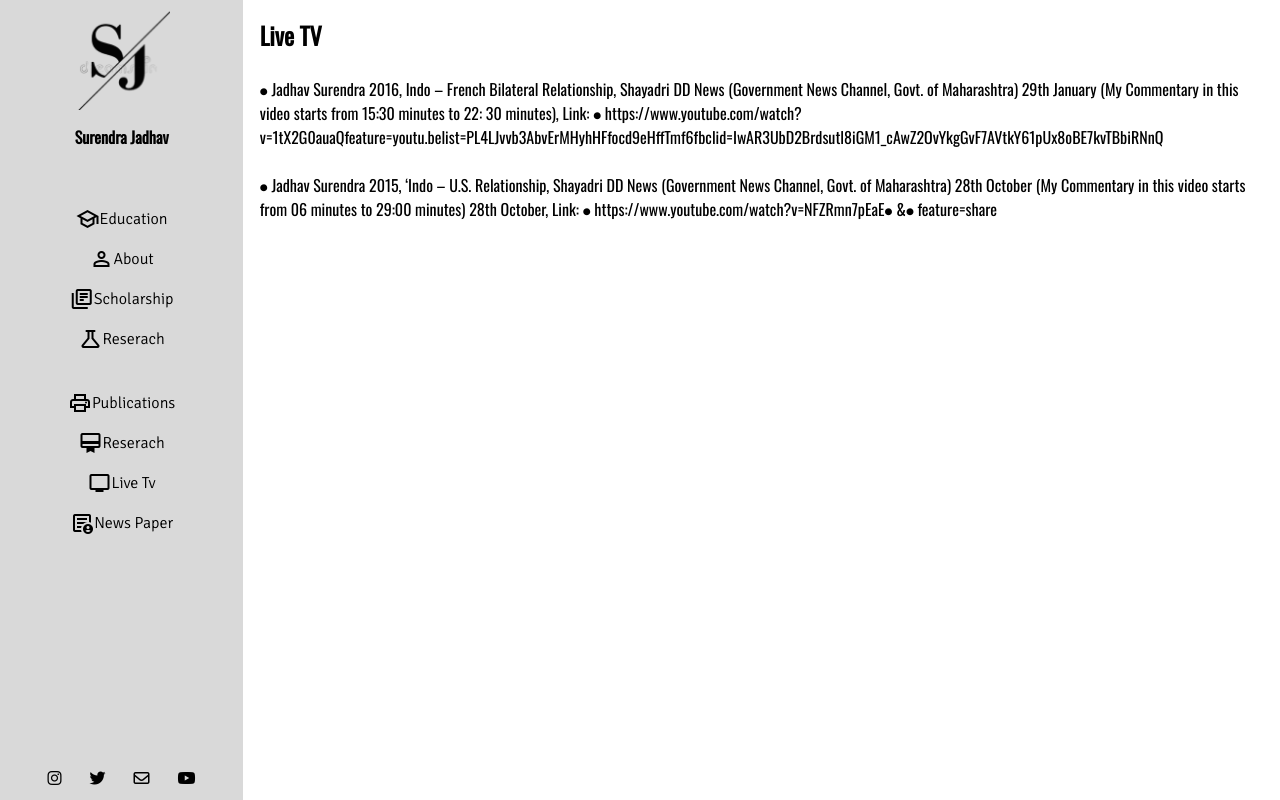
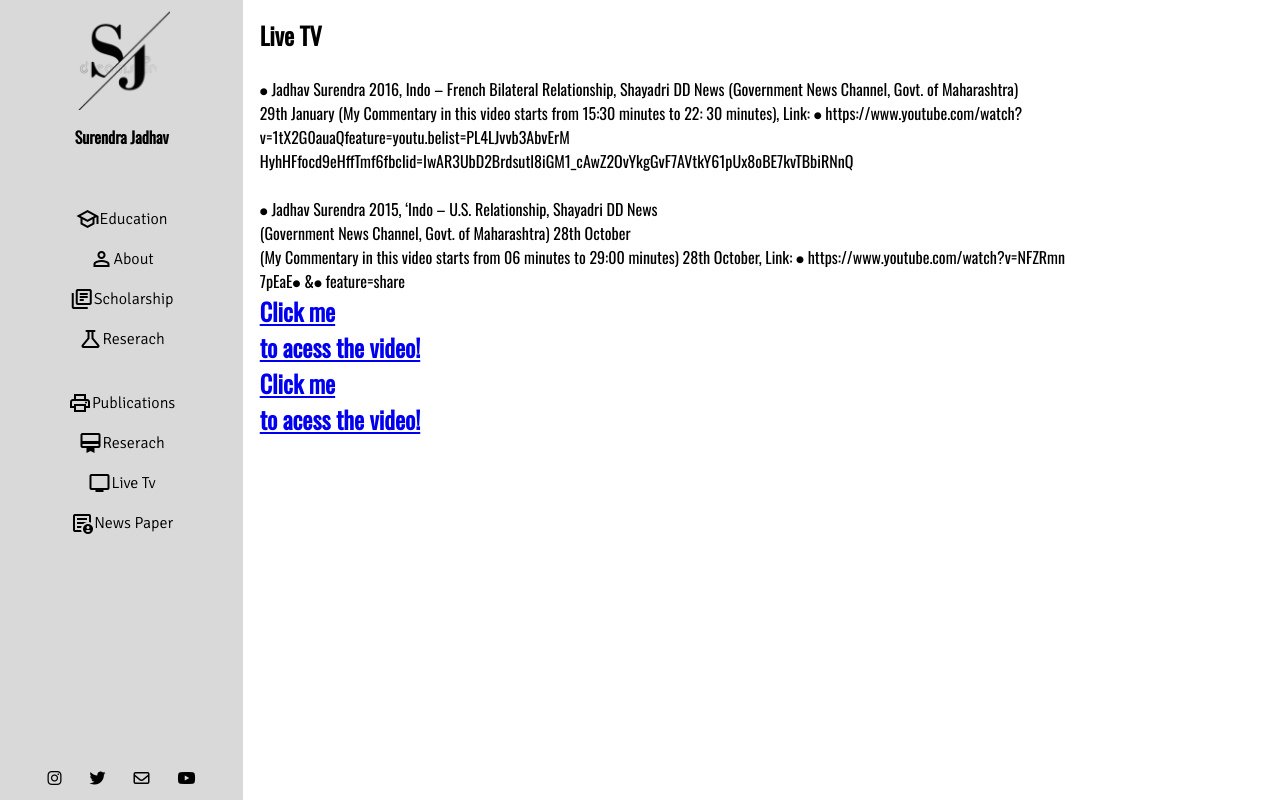
Before and after one commit to MinalSalvi/Portfolio_FE, an Angular app: page /Live_TV in a window 1280 px wide. Built offline with nearby package versions, Linux system fonts and the light colour scheme.

Commit message:
Live TV players v1

```diff
--- a/src/app/live-tv/live-tv.component.html
+++ b/src/app/live-tv/live-tv.component.html
@@ -8,14 +8,37 @@
 
         <br>
         ⦁ Jadhav Surendra 2016, Indo – French Bilateral Relationship, Shayadri DD News (Government News Channel, Govt.
-        of Maharashtra) 29th January (My Commentary in this video starts from 15:30 minutes to 22: 30 minutes), Link: ⦁
-        https://www.youtube.com/watch?
-        v=1tX2G0auaQfeature=youtu.belist=PL4LJvvb3AbvErMHyhHFfocd9eHffTmf6fbclid=IwAR3UbD2Brdsutl8iGM1_cAwZ2OvYkgGvF7AVtkY61pUx8oBE7kvTBbiRNnQ
+        of Maharashtra) <br> 29th January (My Commentary in this video starts from 15:30 minutes to 22: 30 minutes),
+        Link: ⦁
+        https://www.youtube.com/watch? <br>
+        v=1tX2G0auaQfeature=youtu.belist=PL4LJvvb3AbvErM<br>HyhHFfocd9eHffTmf6fbclid=IwAR3UbD2Brdsutl8iGM1_cAwZ2OvYkgGvF7AVtkY61pUx8oBE7kvTBbiRNnQ
         <br>
         <br>
-        ⦁ Jadhav Surendra 2015, ‘Indo – U.S. Relationship, Shayadri DD News (Government News Channel, Govt. of
-        Maharashtra) 28th October (My Commentary in this video starts from 06 minutes to 29:00 minutes) 28th October,
-        Link: ⦁ https://www.youtube.com/watch?v=NFZRmn7pEaE⦁ &⦁ feature=share
+        ⦁ Jadhav Surendra 2015, ‘Indo – U.S. Relationship, Shayadri DD News<br> (Government News Channel, Govt. of
+        Maharashtra) 28th October <br>(My Commentary in this video starts from 06 minutes to 29:00 minutes) 28th
+        October,
+        Link: ⦁ https://www.youtube.com/watch?v=NFZRmn<br>7pEaE⦁ &⦁ feature=share
 
 
     </p>
+    <div class="card-wrapper">
+        <a href="https://www.youtube.com/watch?v=1tX2G0auaQE&feature=youtu.be&list=PL4LJvvb3AbvErMHyhHFfocd9eHffTmf6">
+            <div class="card">
+                <h2>
+                    Click me <br>to acess the video!
+                </h2>
+            </div>
+        </a>
+
+
+        <a href="https://www.youtube.com/watch?v=1tX2G0auaQE&feature=youtu.be&list=PL4LJvvb3AbvErMHyhHFfocd9eHffTmf6">
+            <div class="card">
+                <h2>
+                    Click me <br>to acess the video!
+                </h2>
+            </div>
+        </a>
+
+    </div>
+
+</div>
```
